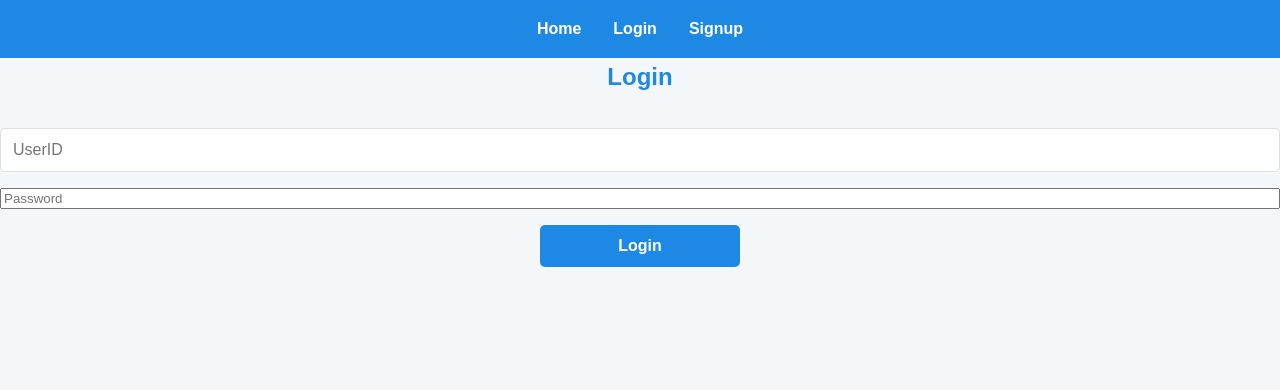
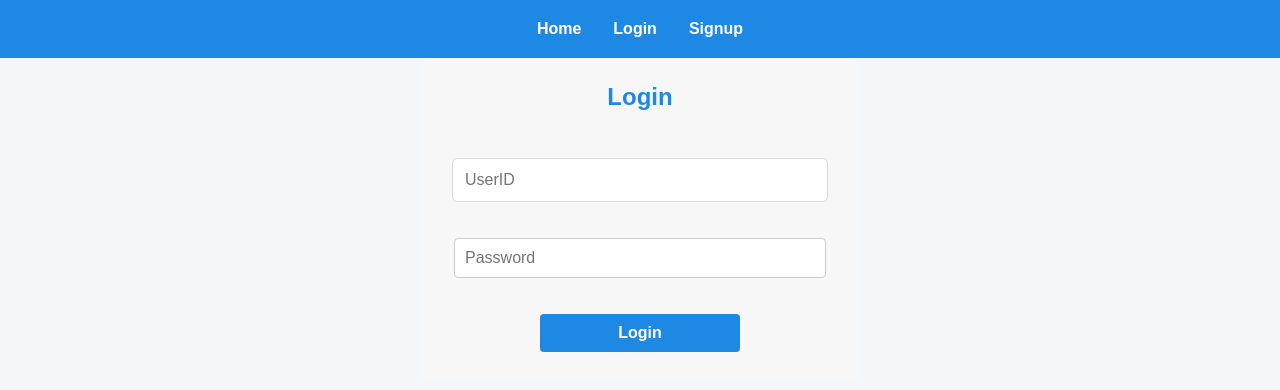
Before and after one commit to rovezov/inventionWorkx, a React (Create React App) app in the folder frontend/: page /login in a window 1280 px wide. Shown: the top 390 px of the page. Built offline with nearby package versions, Linux system fonts and the light colour scheme.

Commit message:
Stylized userId and password inputs for Login and Signup

```diff
--- /dev/null
+++ b/frontend/src/components/Auth/LoginForm.css
@@ -0,0 +1,50 @@
+/* src/components/Auth/LoginForm.css */
+
+/* Form container */
+form {
+    display: flex;
+    flex-direction: column;  /* Stack the elements vertically */
+    justify-content: center;
+    align-items: center;
+    max-width: 400px;  /* Max width for the form */
+    width: 100%;  /* Allow form to scale based on the screen size */
+    margin: 0 auto;  /* Center the form */
+    padding: 20px;
+    background-color: #f7f7f7;  /* Optional: add background color for better visual */
+    border-radius: 8px;  /* Optional: round the corners */
+  }
+
+  /* Style for the input fields */
+  input {
+    width: 100%;  /* Make inputs take up 100% of the form width */
+    max-width: 350px;  /* Limit the maximum width */
+    padding: 10px;  /* Padding inside the input field */
+    margin: 10px 0;  /* Space between inputs */
+    border: 1px solid #ccc;  /* Border color */
+    border-radius: 4px;  /* Rounded corners for the inputs */
+    font-size: 16px;  /* Font size for the input text */
+  }
+
+  /* Style for the submit button */
+  button {
+    width: 100%;  /* Make button the same width as the input */
+    max-width: 350px;  /* Match the button width to the input fields */
+    padding: 10px;  /* Padding for the button */
+    margin: 10px 0;  /* Space above and below the button */
+    border: none;
+    background-color: #1e88e5;  /* Button color */
+    color: white;  /* Button text color */
+    font-size: 16px;  /* Font size for button text */
+    cursor: pointer;  /* Change cursor on hover */
+    border-radius: 4px;  /* Rounded corners for the button */
+  }
+
+  button:hover {
+    background-color: #4caf50;  /* Change button color on hover */
+  }
+
+  /* Error message styling */
+  p {
+    color: red;
+    font-size: 14px;
+  }
--- a/frontend/src/components/Auth/LoginForm.js
+++ b/frontend/src/components/Auth/LoginForm.js
@@ -3,6 +3,7 @@
 import React, { useState } from 'react';
 import { loginUser } from '../../api/authService';
 import { useNavigate } from 'react-router-dom';
+import './LoginForm.css';
 
 function LoginForm({ setIsLoggedIn }) {
   const [userid, setUserid] = useState('');
```
